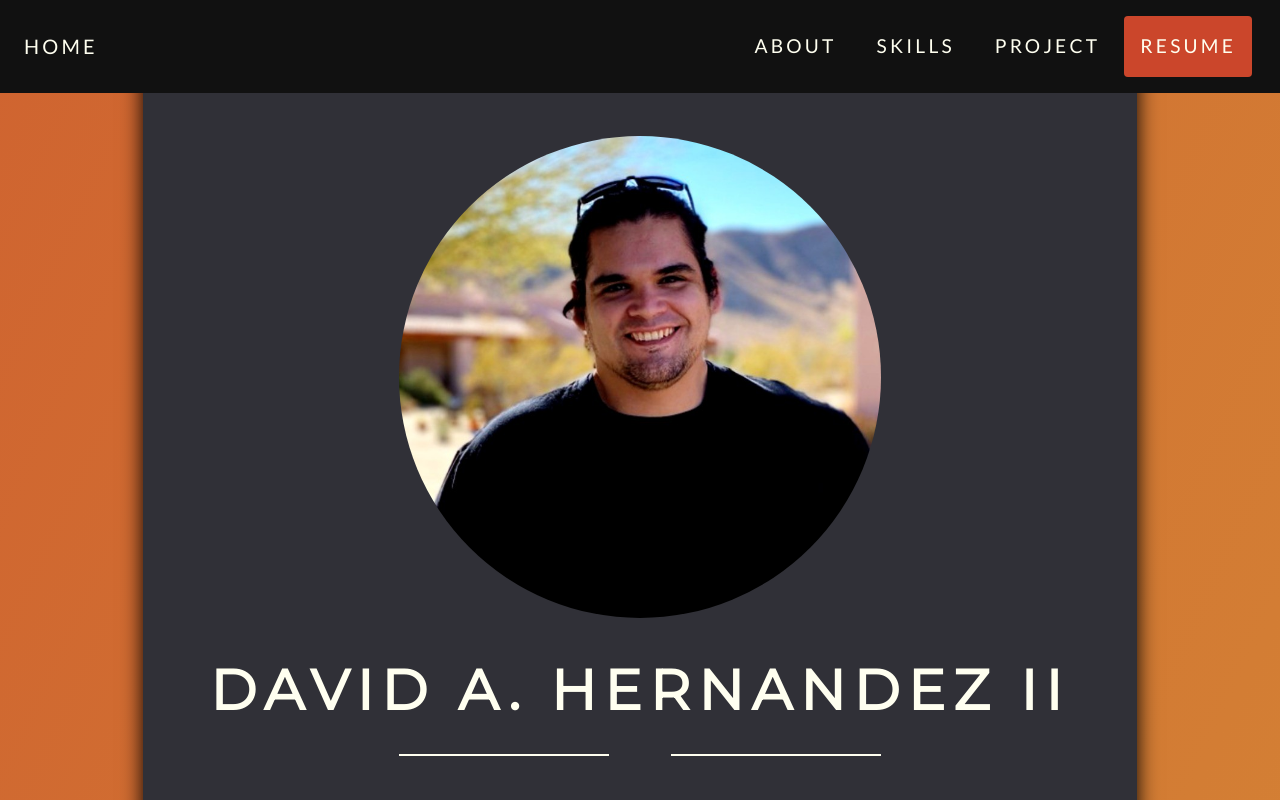
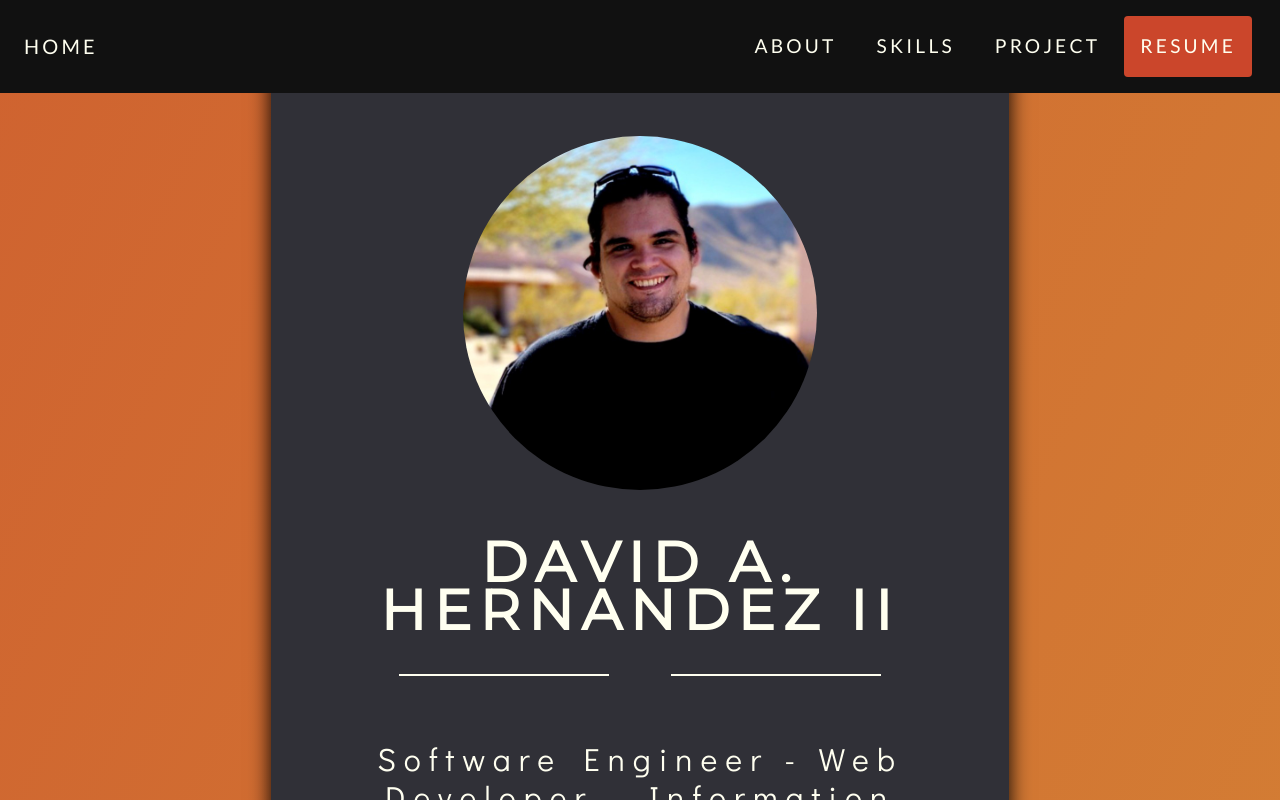
Before and after one commit to djrhernandez/portfolio, a React (Create React App) app: page / in a window 1280 px wide. Shown: the top 800 px of the page. Built offline with nearby package versions, Linux system fonts and the light colour scheme.

Commit message:
Tweaked layout, css

```diff
--- a/src/App.js
+++ b/src/App.js
@@ -29,9 +29,8 @@ class App extends Component {
 						<SocialMedia/>
 						<div className='scroll-to-top d-lg-none position-fixed'>
 							<a className='js-scroll-trigger d-block' href='#page-top'>
-							<i className='material-icons'>expand_less</i>
+								<i className='material-icons'>expand_less</i>
 							</a>
-							{/*<p id="size" className='text-center'></p>*/}
 						</div>
 					</Wrapper>
             	</div>
--- a/src/routes.jsx
+++ b/src/routes.jsx
@@ -9,7 +9,6 @@ import CSUBak from 'components/CSUBak/CSUBak'
 /* WIP */
 export default (
     <Route path = '/' component= { App }>
-
         <Route path = '/components/Attitunes' component = { Attitunes }/>
         <Route path = '/components/Mercy' component = { Mercy }/>
         <Route path = '/components/CSUBak' component = { CSUBak }/>
--- a/src/themes/grid.js
+++ b/src/themes/grid.js
@@ -4,9 +4,9 @@ import media from "../themes/media";
 
 /* Used in App.js */
 export const Wrapper = styled.div`
-	padding:	0;
+	padding: 0 4rem;
 	${media.large`
-		padding:	0 8rem;
+		padding: 0 16rem;
 	`};
 `;
 
```
